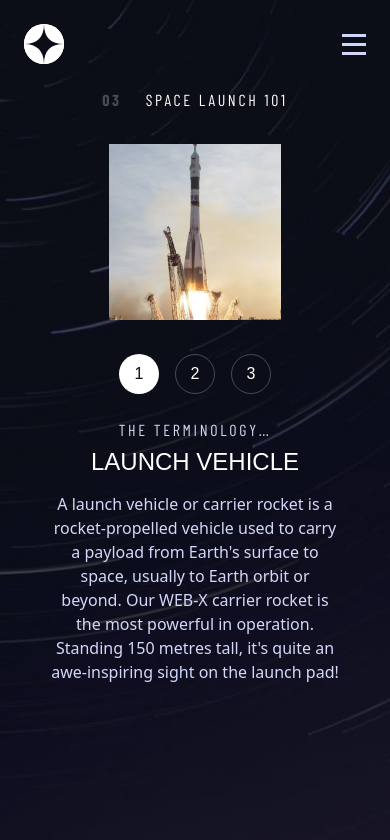
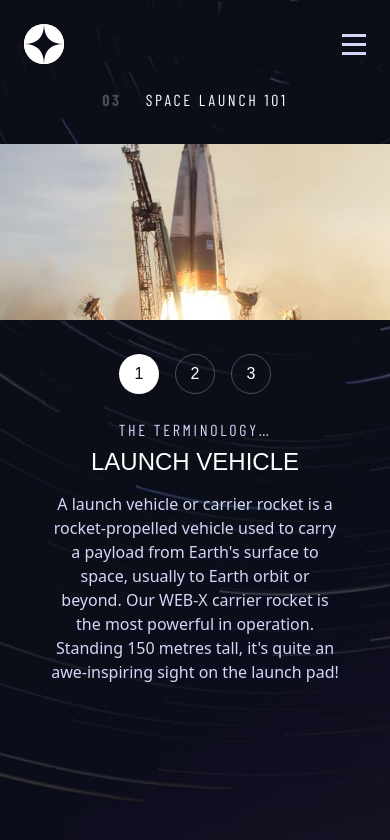
Before and after one commit to aleksandr-efimenko/space-tourism, a Next.js app: page /technology in a window 390 px wide. Shown: the top 840 px of the page. Built offline with nearby package versions, Linux system fonts and the light colour scheme; a web font is replaced by a local one.

Commit message:
replace react-device-detector to media queries

```diff
--- a/package.json
+++ b/package.json
@@ -19,8 +19,8 @@
     "next": "13.3.1",
     "postcss": "8.4.23",
     "react": "18.2.0",
-    "react-device-detect": "^2.2.3",
     "react-dom": "18.2.0",
+    "react-responsive": "^9.0.2",
     "tailwindcss": "3.3.1",
     "typescript": "5.0.4"
   }
--- a/src/components/ExploreButton.tsx
+++ b/src/components/ExploreButton.tsx
@@ -1,15 +1,17 @@
 import { motion } from 'framer-motion'
-import { isMobile } from 'react-device-detect'
+import { useMediaQuery } from 'react-responsive'
 
 export function ExploreButton() {
+  const isTabletOrMobile = useMediaQuery({ query: '(max-width: 1024px)' })
+
   const whilteHoverStyle = {
     outlineColor: 'hsla(0, 0%, 100%, 0.1)',
     outlineStyle: 'solid',
-    outlineWidth: isMobile ? '1rem' : '4rem',
+    outlineWidth: isTabletOrMobile ? '1rem' : '4rem',
   }
   const whileTapStyle = {
     scale: 1.1,
-    outlineWidth: isMobile ? '1rem' : '3rem',
+    outlineWidth: isTabletOrMobile ? '1rem' : '3rem',
   }
 
   return (
--- a/src/pages/crew.tsx
+++ b/src/pages/crew.tsx
@@ -6,13 +6,14 @@ import CrewInfo from '@/components/Crew/CrewInfo'
 import CrewImageSlider from '@/components/Crew/CrewImageSlider'
 import PageContainer from '@/components/PageContainer'
 import { BackgroundImage } from '@/components/BackgroundImage'
-import { isMobile } from 'react-device-detect'
 import bgImageDesktop from '~/assets/crew/background-crew-desktop.jpg'
 import bgImageTablet from '~/assets/crew/background-crew-tablet.jpg'
+import { useMediaQuery } from 'react-responsive'
 
 export default function Crew() {
   const { crew } = data
   const [crewMemberIndex, setCrewMemberIndex] = useState(0)
+  const isTabletOrMobile = useMediaQuery({ query: '(max-width: 1024px)' })
 
   return (
     <>
@@ -42,7 +43,7 @@ export default function Crew() {
           <CrewImageSlider crewMember={crew[crewMemberIndex]} />
         </div>
       </PageContainer>
-      <BackgroundImage backgroundImage={isMobile ? bgImageTablet : bgImageDesktop} alt='background image' />
+      <BackgroundImage backgroundImage={isTabletOrMobile ? bgImageTablet : bgImageDesktop} alt='background image' />
     </>
   )
 }
--- a/src/pages/destination.tsx
+++ b/src/pages/destination.tsx
@@ -6,13 +6,14 @@ import PageContainer from '@/components/PageContainer'
 import DestinationInfo from '@/components/Destination/DestinationInfo'
 import DestinationImageSlider from '@/components/Destination/DestinationImageSlider'
 import { BackgroundImage } from '@/components/BackgroundImage'
-import { isMobile } from 'react-device-detect'
 import bgImageDesktop from '~/assets/destination/background-destination-desktop.jpg'
 import bgImageTablet from '~/assets/destination/background-destination-tablet.jpg'
+import { useMediaQuery } from 'react-responsive'
 
 export default function Destination() {
   const { destinations } = data
   const [destinationIndex, setDestinationIndex] = useState(0)
+  const isTabletOrMobile = useMediaQuery({ query: '(max-width: 1024px)' })
 
   return (
     <>
@@ -39,7 +40,7 @@ export default function Destination() {
           <DestinationInfo destination={destinations[destinationIndex]} />
         </div>
       </PageContainer>
-      <BackgroundImage backgroundImage={isMobile ? bgImageTablet : bgImageDesktop} alt='background image' />
+      <BackgroundImage backgroundImage={isTabletOrMobile ? bgImageTablet : bgImageDesktop} alt='background image' />
     </>
   )
 }
--- a/src/pages/index.tsx
+++ b/src/pages/index.tsx
@@ -3,11 +3,13 @@ import { ExploreButton } from '@/components/ExploreButton'
 import MainPageInfo from '@/components/MainPage/MainPageInfo'
 import PageContainer from '@/components/PageContainer'
 import { motion } from 'framer-motion'
+import { useMediaQuery } from 'react-responsive'
 import bgImageDesktop from '~/assets/home/background-home-desktop.jpg'
 import bgImageTablet from '~/assets/home/background-home-tablet.jpg'
-import { isMobile } from 'react-device-detect'
 
 export default function Home() {
+  const isTabletOrMobile = useMediaQuery({ query: '(max-width: 1024px)' })
+
   return (
     <>
       <PageContainer additionalClassNames='px-6'>
@@ -31,7 +33,7 @@ export default function Home() {
           <ExploreButton />
         </motion.div>
       </PageContainer>
-      <BackgroundImage backgroundImage={isMobile ? bgImageTablet : bgImageDesktop} alt='background image' />
+      <BackgroundImage backgroundImage={isTabletOrMobile ? bgImageTablet : bgImageDesktop} alt='background image' />
     </>
   )
 }
--- a/src/pages/technology.tsx
+++ b/src/pages/technology.tsx
@@ -5,15 +5,15 @@ import PageTitle from '@/components/PageTitle'
 import PageContainer from '@/components/PageContainer'
 import TechnologyInfo from '@/components/Technology/TechnologyInfo'
 import TechnologyImageSlider from '@/components/Technology/TechnologyImageSlider'
-import { isMobile } from 'react-device-detect'
 import { BackgroundImage } from '@/components/BackgroundImage'
 import bgImageDesktop from '~/assets/technology/background-technology-desktop.jpg'
 import bgImageTablet from '~/assets/technology/background-technology-tablet.jpg'
+import { useMediaQuery } from 'react-responsive'
 
 export default function Technology() {
   const { technology } = data
   const [technologyIndex, setTechnologyIndex] = useState(0)
-
+  const isTabletOrMobile = useMediaQuery({ query: '(max-width: 1024px)' })
   // useEffect(() => {
   //   const interval = setInterval(() => {
   //     setTechnologyIndex((prev) => (prev + 1) % technology.length)
@@ -48,10 +48,10 @@ export default function Technology() {
                       lg:row-start-1 lg:row-end-4 lg:h-full lg:my-0
                       lg:col-start-9 lg:col-end-13'
           images={technology[technologyIndex].images}
-          imageType={isMobile ? 'landscape' : 'portrait'}
+          imageType={isTabletOrMobile ? 'landscape' : 'portrait'}
         />
       </PageContainer>
-      <BackgroundImage backgroundImage={isMobile ? bgImageTablet : bgImageDesktop} alt='background image' />
+      <BackgroundImage backgroundImage={isTabletOrMobile ? bgImageTablet : bgImageDesktop} alt='background image' />
     </>
   )
 }
```
Also changed, not shown: 1 other file (tests, documents, lock files or other folders).
